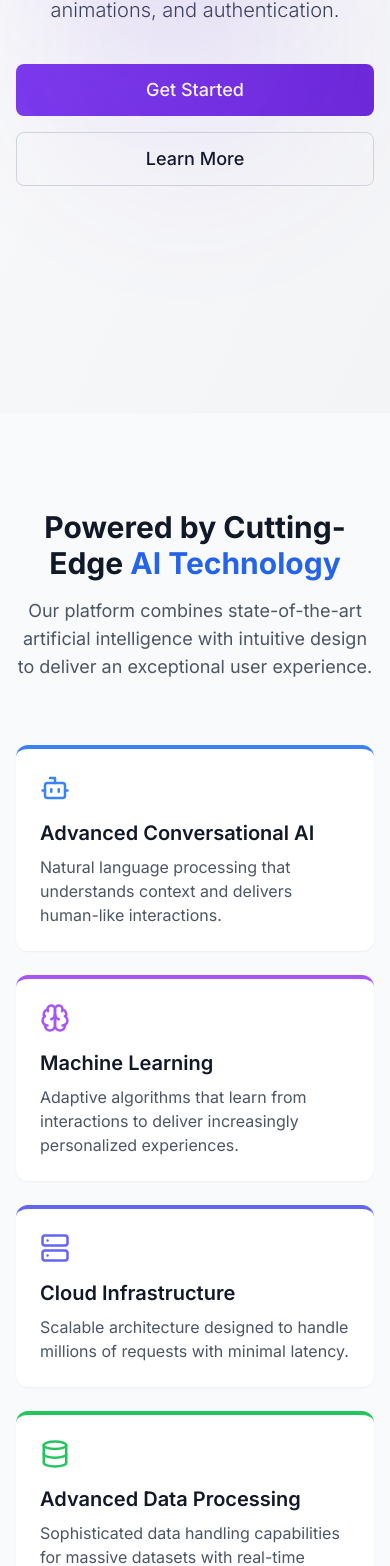
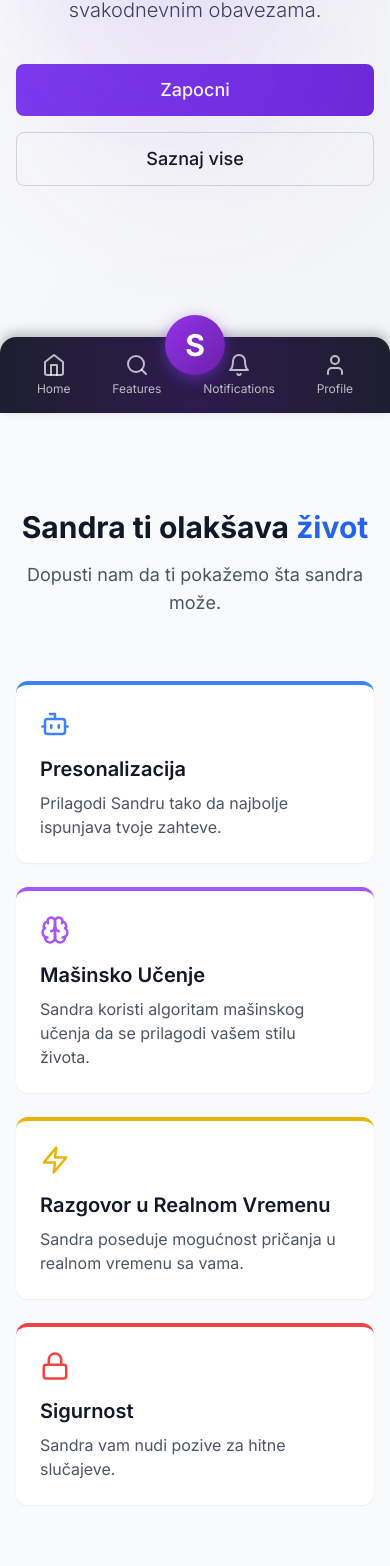
Before and after one commit to senadzukorlic/hackaton-uninp-client, a React (Vite) app: page / in a window 390 px wide. Shown: the part 431-1997 px from the top of the page. Built offline with nearby package versions, Linux system fonts and the light colour scheme.

Commit message:
Added voice assistant

```diff
--- a/index.html
+++ b/index.html
@@ -7,7 +7,7 @@
     <link rel="preconnect" href="https://fonts.googleapis.com">
     <link rel="preconnect" href="https://fonts.gstatic.com" crossorigin>
     <link href="https://fonts.googleapis.com/css2?family=Inter:wght@300;400;500;600;700&display=swap" rel="stylesheet">
-    <title>Modern React SPA</title>
+    <title>Sandra | Assistant</title>
     <meta name="description" content="A modern React single-page application with theme system and animations">
   </head>
   <body>
--- a/package.json
+++ b/package.json
@@ -10,6 +10,7 @@
     "preview": "vite preview"
   },
   "dependencies": {
+    "@11labs/react": "^0.1.3",
     "axios": "^1.8.4",
     "chart.js": "^4.4.9",
     "framer-motion": "^11.0.3",
--- a/src/App.tsx
+++ b/src/App.tsx
@@ -8,7 +8,8 @@ import HomePage from './pages/HomePage';
 import AuthPage from './pages/AuthPage';
 import NotFoundPage from './pages/NotFoundPage';
 import ProfilePage from './pages/ProfilePage';
-
+import StickyFooter from './components/StickyFooter';
+import VoiceAssistant from './components/VoiceAssistant';
 // ScrollToTop component to handle scroll position on route changes
 const ScrollToTop: React.FC = () => {
   const { pathname } = useLocation();
@@ -29,6 +30,7 @@ const AnimatedRoutes: React.FC = () => {
         <Route path="/" element={<HomePage />} />
         <Route path="/auth" element={!token ? <AuthPage />: <Navigate to="/"/>} />
         <Route path="/profile" element={token ? <ProfilePage />: <Navigate to="/auth"/>} />
+        <Route path="/assistant" element={token ? <VoiceAssistant />: <Navigate to="/auth"/>} />
         <Route path="*" element={<NotFoundPage />} />
       </Routes>
     </AnimatePresence>
@@ -46,6 +48,7 @@ function App() {
             <AnimatedRoutes />
           </main>
           <Footer />
+          <StickyFooter />
         </div>
       </BrowserRouter>
     </ThemeProvider>
--- a/src/components/Features.tsx
+++ b/src/components/Features.tsx
@@ -1,6 +1,6 @@
 import React from 'react';
 import { motion } from 'framer-motion';
-import { Bot, Brain, ServerIcon, Database, Zap, Lock, LineChart, MessageSquare } from 'lucide-react';
+import { Bot, Brain, Zap, Lock} from 'lucide-react';
 import AnimatedSection from './AnimatedSection';
 
 interface FeatureCardProps {
@@ -50,59 +50,31 @@ const Features: React.FC = () => {
   const features = [
     {
       icon: <Bot size={30} className="text-blue-500" />,
-      title: "Advanced Conversational AI",
-      description: "Natural language processing that understands context and delivers human-like interactions.",
+      title: "Presonalizacija",
+      description: "Prilagodi Sandru tako da najbolje ispunjava tvoje zahteve.",
       color: "border-blue-500",
       delay: 0.1
     },
     {
       icon: <Brain size={30} className="text-purple-500" />,
-      title: "Machine Learning",
-      description: "Adaptive algorithms that learn from interactions to deliver increasingly personalized experiences.",
+      title: "Mašinsko Učenje",
+      description: "Sandra koristi algoritam mašinskog učenja da se prilagodi vašem stilu života.",
       color: "border-purple-500",
       delay: 0.2
     },
     {
-      icon: <ServerIcon size={30} className="text-indigo-500" />,
-      title: "Cloud Infrastructure",
-      description: "Scalable architecture designed to handle millions of requests with minimal latency.",
-      color: "border-indigo-500",
-      delay: 0.3
-    },
-    {
-      icon: <Database size={30} className="text-green-500" />,
-      title: "Advanced Data Processing",
-      description: "Sophisticated data handling capabilities for massive datasets with real-time insights.",
-      color: "border-green-500",
-      delay: 0.4
-    },
-    {
       icon: <Zap size={30} className="text-yellow-500" />,
-      title: "Real-time Analysis",
-      description: "Instant processing of complex queries providing immediate, actionable intelligence.",
+      title: "Razgovor u Realnom Vremenu",
+      description: "Sandra poseduje mogućnost pričanja u realnom vremenu sa vama.",
       color: "border-yellow-500",
       delay: 0.5
     },
     {
       icon: <Lock size={30} className="text-red-500" />,
-      title: "Enterprise Security",
-      description: "Bank-level encryption and compliance with major security standards and regulations.",
+      title: "Sigurnost",
+      description: "Sandra vam nudi pozive za hitne slučajeve.",
       color: "border-red-500",
       delay: 0.6
-    },
-    {
-      icon: <LineChart size={30} className="text-teal-500" />,
-      title: "Predictive Analytics",
-      description: "Forecast trends and anticipate needs with advanced predictive modeling techniques.",
-      color: "border-teal-500",
-      delay: 0.7
-    },
-    {
-      icon: <MessageSquare size={30} className="text-pink-500" />,
-      title: "Multilingual Support",
-      description: "Communicate seamlessly across languages with accurate, contextual translations.",
-      color: "border-pink-500",
-      delay: 0.8
     }
   ];
 
@@ -120,14 +92,13 @@ const Features: React.FC = () => {
             variants={itemVariants}
             className="text-3xl md:text-4xl font-bold text-gray-900 dark:text-white mb-4"
           >
-            Powered by Cutting-Edge <span className="text-blue-600">AI Technology</span>
+            Sandra ti olakšava <span className="text-blue-600">život</span>
           </motion.h2>
           <motion.p
             variants={itemVariants}
             className="text-lg text-gray-600 dark:text-gray-300 max-w-3xl mx-auto"
           >
-            Our platform combines state-of-the-art artificial intelligence with intuitive design to deliver
-            an exceptional user experience.
+            Dopusti nam da ti pokažemo šta sandra može.
           </motion.p>
         </motion.div>
 
--- a/src/components/Header.tsx
+++ b/src/components/Header.tsx
@@ -44,7 +44,7 @@ const Header: React.FC = () => {
         <div className="flex items-center justify-between h-16">
           <div className="flex-shrink-0">
             <Link to="/" className="text-2xl font-bold text-primary-600 dark:text-primary-400">
-              HackatonUNINP
+              Sandra
             </Link>
           </div>
 
--- a/src/components/Hero.tsx
+++ b/src/components/Hero.tsx
@@ -38,14 +38,14 @@ const Hero: React.FC = () => {
             className="text-hero-mobile md:text-hero-desktop font-bold leading-tight text-gray-900 dark:text-white mb-6"
             variants={itemVariants}
           >
-            Modern <span className="text-primary-600">React</span> Application
+            Sandra | <span className="text-primary-600">Tvoj Asistent</span>
           </motion.h1>
 
           <motion.p
             className="text-xl md:text-2xl font-light text-gray-700 dark:text-gray-300 mb-10 max-w-3xl mx-auto"
             variants={itemVariants}
           >
-            A beautiful, responsive single-page application with dark mode, animations, and authentication.
+           Personalizovani zivotni savetnik. koji ce vam pruziti potpuni podrsku u svakodnevnim obavezama.
           </motion.p>
 
           <motion.div
@@ -53,10 +53,10 @@ const Hero: React.FC = () => {
             variants={itemVariants}
           >
             <Button size="lg">
-              Get Started
+              Zapocni
             </Button>
             <Button variant="outline" size="lg">
-              Learn More
+              Saznaj vise
             </Button>
           </motion.div>
         </motion.div>
--- /dev/null
+++ b/src/components/StickyFooter.tsx
@@ -0,0 +1,43 @@
+import React from 'react';
+import { Home, Search, Bell, User } from 'lucide-react';
+import { useNavigate } from 'react-router-dom';
+
+const StickyFooter: React.FC = () => {
+    const navigate = useNavigate();
+  return (
+    <footer className="fixed bottom-0 left-0 right-0 z-50 lg:bottom-4">
+      <div className="bg-gradient-to-r from-[#1e1e2f] via-[#2d1b4d] to-[#1e1e2f] px-4 py-2 rounded-t-2xl shadow-[0_-4px_12px_rgba(0,0,0,0.25)] lg:max-w-3xl lg:mx-auto lg:rounded-2xl">
+        <nav className="relative h-[60px] flex justify-around items-center">
+          <button className="flex flex-col items-center text-white/70 hover:text-white hover:-translate-y-0.5 transition-all duration-200 p-2 relative z-10">
+            <Home size={24} />
+            <span className="text-xs mt-1">Home</span>
+          </button>
+
+          <button className="flex flex-col items-center text-white/70 hover:text-white hover:-translate-y-0.5 transition-all duration-200 p-2 relative z-10">
+            <Search size={24} />
+            <span className="text-xs mt-1">Features</span>
+          </button>
+
+          <div className="absolute left-1/2 top-0 -translate-x-1/2 -translate-y-1/2 z-20">
+            <button onClick={() => navigate('/assistant')} className="w-[60px] h-[60px] rounded-full bg-gradient-to-br from-purple-600 to-purple-800 flex items-center justify-center text-white shadow-[0_4px_15px_rgba(124,58,237,0.5)] hover:scale-110 hover:shadow-[0_6px_20px_rgba(124,58,237,0.7)] active:scale-95 transition-all duration-300 relative sm:w-[50px] sm:h-[50px]">
+              <span className="text-3xl font-bold relative z-[5] sm:text-2xl">S</span>
+              <div className="absolute inset-0 rounded-full bg-[radial-gradient(circle_at_center,rgba(147,51,234,0.2),transparent_70%)] blur opacity-0 hover:opacity-100 transition-opacity duration-300" />
+            </button>
+          </div>
+
+          <button className="flex flex-col items-center text-white/70 hover:text-white hover:-translate-y-0.5 transition-all duration-200 p-2 relative z-10">
+            <Bell size={24} />
+            <span className="text-xs mt-1">Notifications</span>
+          </button>
+
+          <button onClick={() => navigate("/profile")} className="flex flex-col items-center text-white/70 hover:text-white hover:-translate-y-0.5 transition-all duration-200 p-2 relative z-10">
+            <User size={24} />
+            <span className="text-xs mt-1">Profile</span>
+          </button>
+        </nav>
+      </div>
+    </footer>
+  );
+};
+
+export default StickyFooter;
--- /dev/null
+++ b/src/components/VoiceAssistant.tsx
@@ -0,0 +1,144 @@
+import React, { useState, useCallback, useEffect } from "react";
+import { useConversation } from "@11labs/react";
+import { Mic, MicOff } from "lucide-react";
+
+
+const VoiceAssistant: React.FC = () => {
+  const [connecting, setConnecting] = useState(false);
+  const [message, setMessage] = useState<string>("");
+  const [messages, setMessages] = useState<{ text: string; isUser: string }[]>(
+    []
+  );
+
+  // Handle conversation state
+  const conversation = useConversation({
+    onConnect: () => {
+      setConnecting(false);
+      setMessage("Connected. Start speaking...");
+      setTimeout(() => setMessage(""), 2000);
+    },
+    onDisconnect: () => {
+      setMessage("Disconnected");
+      setTimeout(() => setMessage(""), 2000);
+    },
+    onMessage: (message) => {
+      if (message) {
+        setMessages((prev) => [
+          ...prev,
+          {
+            text: typeof message === "string" ? message : message.message,
+            isUser: message.source,
+          },
+        ]);
+        setMessage("");
+      }
+    },
+    onError: (error) => {
+      setMessage(`Error: ${error}`);
+      setConnecting(false);
+    },
+  });
+
+  // Animation for the main orb
+
+  // Handle starting the conversation
+  const startConversation = useCallback(async () => {
+    try {
+      setConnecting(true);
+      setMessage("Connecting...");
+      // Request microphone permission
+      await navigator.mediaDevices.getUserMedia({ audio: true });
+      // Start the conversation with your agent
+      await conversation.startSession({
+        agentId: "a8eeCUphkbhZrSduGFqj", // Replace with your agent ID
+      });
+      setMessages((prev) => [
+        ...prev
+      ]);
+    } catch (error) {
+      console.error("Failed to start conversation:", error);
+      setMessage("Failed to start conversation");
+      setConnecting(false);
+    }
+  }, [conversation]);
+
+  // Handle stopping the conversation
+  const stopConversation = useCallback(async () => {
+    setMessage("Disconnecting...");
+    await conversation.endSession();
+  }, [conversation]);
+
+  // Auto-scroll to the most recent message
+  useEffect(() => {
+    const messagesContainer = document.getElementById("messages-container");
+    if (messagesContainer) {
+      messagesContainer.scrollTop = messagesContainer.scrollHeight;
+    }
+  }, [messages]);
+
+  return (
+    <div className="flex min-h-[100vh] justify-center mt-10 flex-col items-center  pb-8">
+      {/* Messages area */}
+      <div
+        id="messages-container"
+        className="mt-10 min min-w-[90%] max-h-[100vh] overflow-y-auto mb-8 px-4 flex flex-col space-y-3 scrollbar-hide"
+      >
+        {messages.map((msg, index) => (
+          <div
+            key={index}
+            className={`flex  max-w-[90%] px-4 py-3 rounded-2xl ${
+              msg.isUser != "ai"
+                ? "ml-auto text-right bg-purple-950  text-white rounded-tr-none"
+                : "mr-auto bg-gray-800 text-white rounded-tl-none"
+            }`}
+          >
+
+            {msg.text.includes("{") ? msg.text.split("{")[0] : msg.text}
+          </div>
+        ))}
+      </div>
+
+      {/* Status message */}
+      {message && (
+        <div className="text-white mb-6 text-center bg-gray-800 bg-opacity-50 px-4 py-2 rounded-full">
+          {message}
+        </div>
+      )}
+
+      {/* Main orb container */}
+
+      {/* Controls */}
+      <div className="flex space-x-6">
+        {conversation.status !== "connected" ? (
+          <button
+            onClick={startConversation}
+            disabled={connecting}
+            className="px-6 py-3 bg-purple-600 text-white rounded-full flex items-center space-x-2 hover:bg-purple-700 transition-colors disabled:bg-gray-600 disabled:cursor-not-allowed"
+          >
+            <Mic className="w-5 h-5" />
+            <span>Start Listening</span>
+          </button>
+        ) : (
+          <button
+            onClick={stopConversation}
+            className="px-6 py-3 bg-purple-600 text-white rounded-full flex items-center space-x-2 hover:bg-purple-700 transition-colors"
+          >
+            <MicOff className="w-5 h-5" />
+            <span>Stop Listening</span>
+          </button>
+        )}
+      </div>
+
+      {/* Status indicator */}
+      <div className="mt-4 text-white text-sm opacity-70">
+        {conversation.status === "connected"
+          ? conversation.isSpeaking
+            ? "Speaking..."
+            : "Listening..."
+          : "Ready"}
+      </div>
+    </div>
+  );
+};
+
+export default VoiceAssistant;
```
Also changed, not shown: 1 other file (tests, documents, lock files or other folders).
